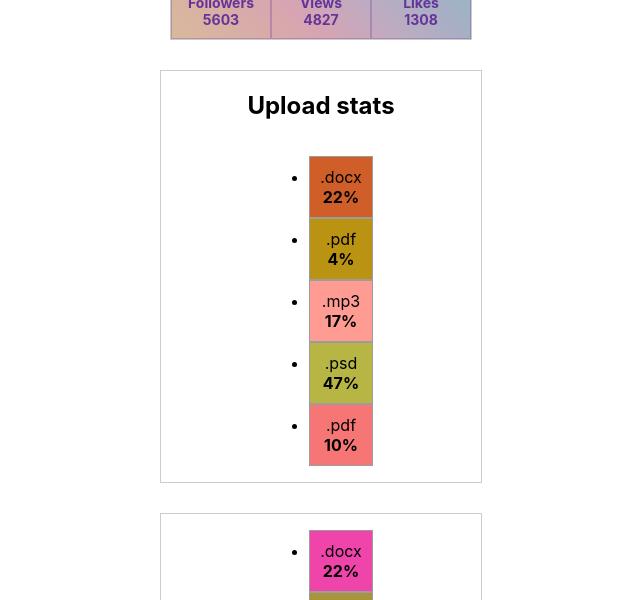
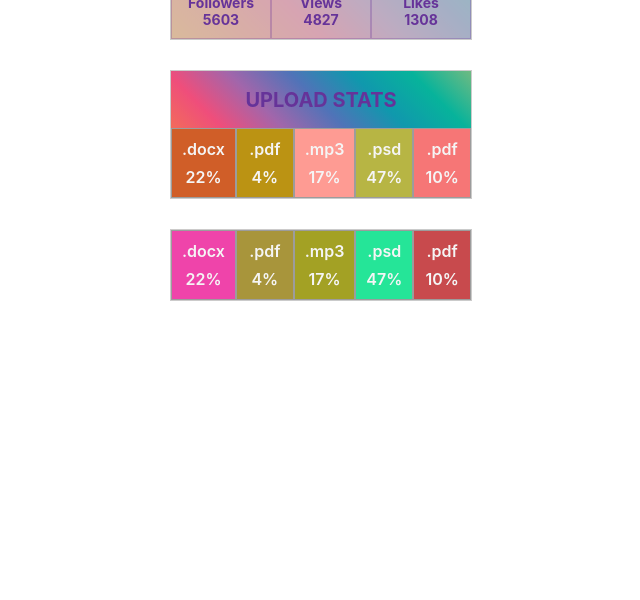
Before and after one commit to oksemko/goit-react-hw-01-components, a React (Create React App) app: page / in a window 1280 px wide. Shown: the part 200-800 px from the top of the page, without its empty margins (319-959 px from the left). Built offline with nearby package versions, Linux system fonts and the light colour scheme.

Commit message:
Added styles acc to the task

```diff
--- a/src/components/Statistics/Statistics.module.css
+++ b/src/components/Statistics/Statistics.module.css
@@ -1,19 +1,22 @@
 .statistics {
-  width: 320px;
+  width: 300px;
   display: flex;
   flex-direction: column;
   align-items: center;
-  border: 1px solid #cccccc;
+  text-transform: uppercase;
+  color: rebeccapurple;
+  border: 1px solid #ccccccfd;
   margin: 30px auto 30px auto;
+  background-image: linear-gradient(45deg, #f79533, #f37055, #ef4e7b, #a166ab, #5073b8, #1098ad, #07b39b, #6fba82);
 }
 
 .title {
   text-align: center;
-  font-size: 24px;
+  font-size: 20px;
   font-weight: 700;
 }
 
-.stat-list {
+.statlist {
   display: flex;
   justify-content: space-evenly;
 
@@ -34,8 +37,15 @@
 .percentage {
   display: block;
   color: #000000;
+  font-weight: 600;
+  text-transform: lowercase;
+  color: whitesmoke;
+}
+
+.label {
+margin-bottom: 8px;
 }
 
 .percentage {
-  font-weight: 700;
+  font-weight: 600;
 }
```
